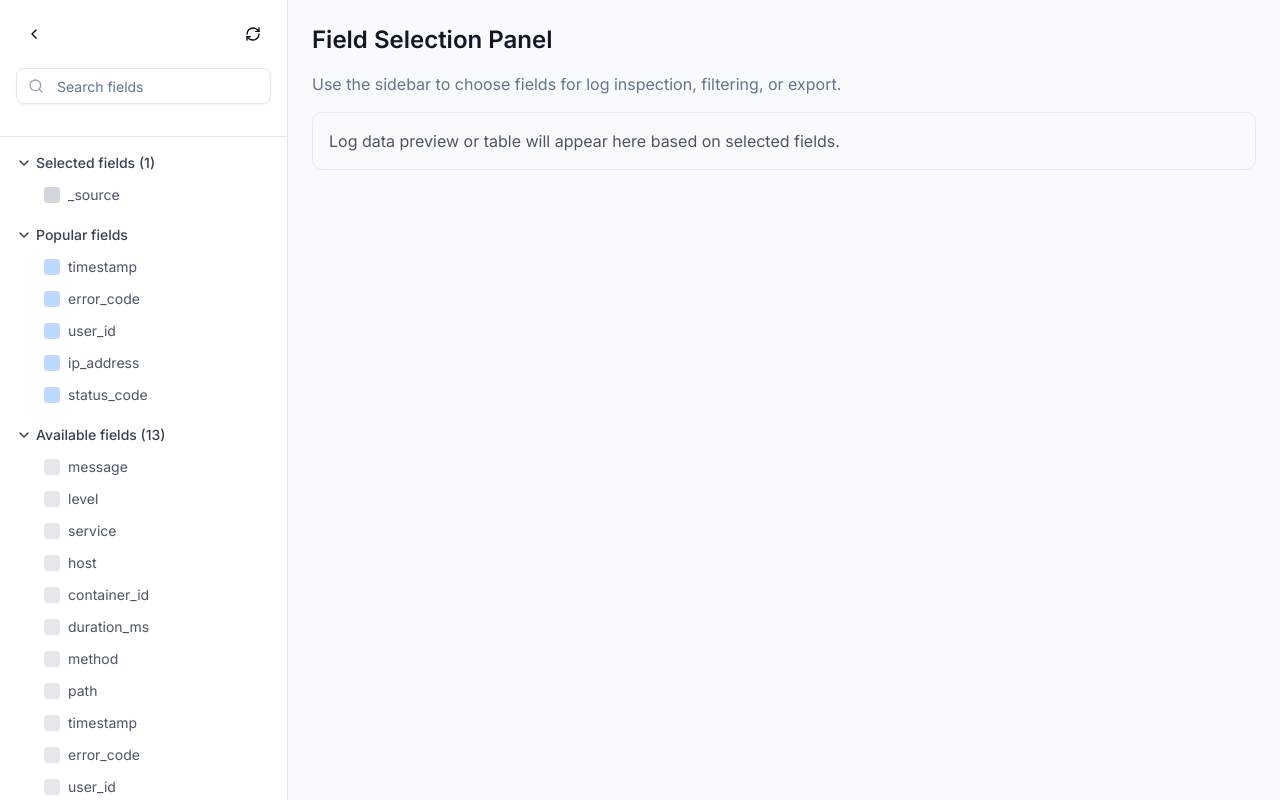
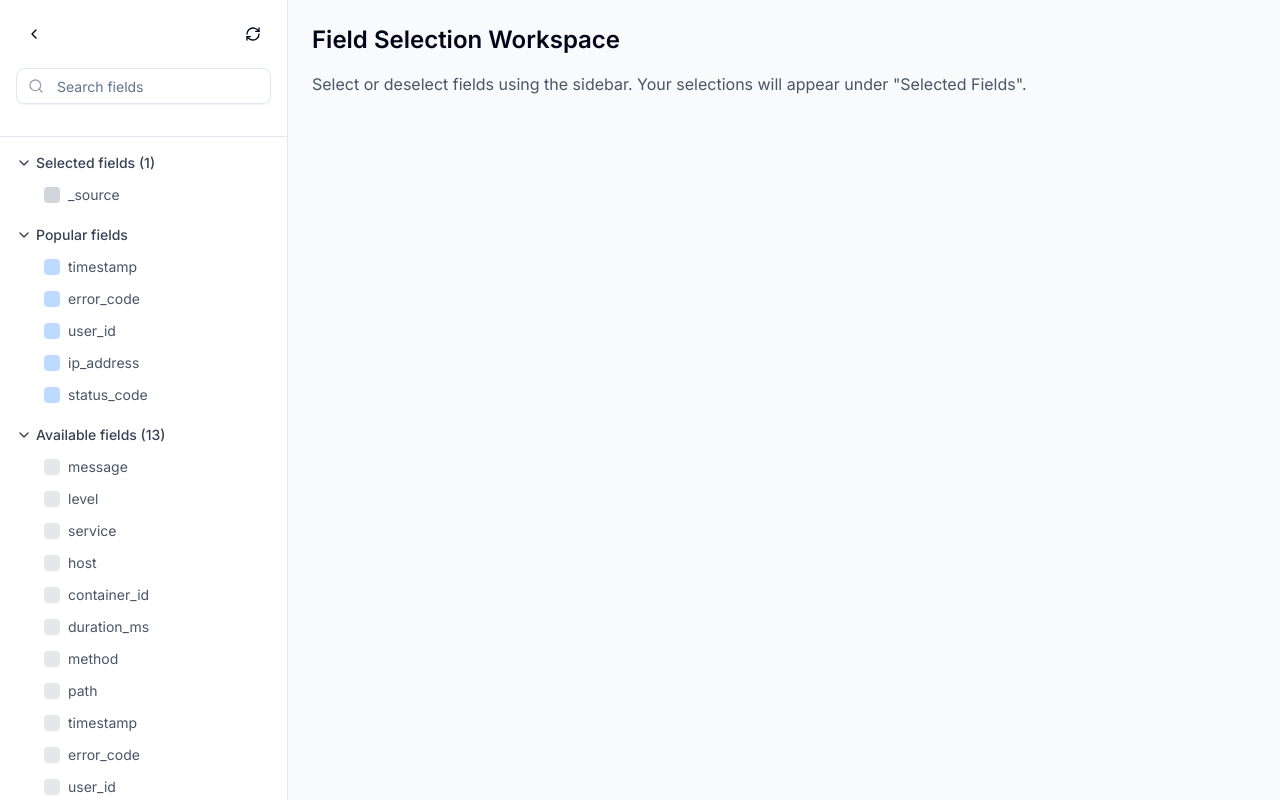
Before and after one commit to smileycookie/CyArt_frontend, a Next.js app in the folder frontend/: page /feature/fieldsidebar in a window 1280 px wide. Built offline with nearby package versions, Linux system fonts and the light colour scheme.

Commit message:
Deleted the slidebar1 which is off no use.

```diff
--- a/frontend/src/app/feature/fieldsidebar/page.tsx
+++ b/frontend/src/app/feature/fieldsidebar/page.tsx
@@ -1,25 +1,16 @@
-// app/field-sidebar/page.tsx
-import FieldSidebar from "@/components/feature03/FieldSidebar"
+// app/fields/page.tsx
+import FieldSidebar from '@/components/feature03/FieldSidebar'
 
-export default function FieldSidebarPage() {
+export default function FieldsPage() {
   return (
-    <main className="flex h-screen">
+    <div className="flex h-screen">
       <FieldSidebar />
-
-      {/* Main content area next to the sidebar */}
-      <div className="flex-1 p-6 overflow-y-auto">
-        <h1 className="text-2xl font-semibold mb-4 text-gray-900 dark:text-white">
-          Field Selection Panel
-        </h1>
-        <p className="text-muted-foreground mb-4">
-          Use the sidebar to choose fields for log inspection, filtering, or export.
+      <div className="flex-1 p-6">
+        <h1 className="text-2xl font-semibold mb-4">Field Selection Workspace</h1>
+        <p className="text-gray-600">
+          Select or deselect fields using the sidebar. Your selections will appear under "Selected Fields".
         </p>
-
-        {/* Optional placeholder for dynamic results/logs */}
-        <div className="border rounded-lg p-4 text-gray-600 dark:text-gray-300 bg-muted/10">
-          Log data preview or table will appear here based on selected fields.
-        </div>
       </div>
-    </main>
+    </div>
   )
 }
--- a/frontend/src/app/feature/sidebar1/page.tsx
+++ /dev/null
@@ -1,16 +0,0 @@
-// app/fields/page.tsx
-import FieldSidebar from '@/components/feature03/FieldSidebar'
-
-export default function FieldsPage() {
-  return (
-    <div className="flex h-screen">
-      <FieldSidebar />
-      <div className="flex-1 p-6">
-        <h1 className="text-2xl font-semibold mb-4">Field Selection Workspace</h1>
-        <p className="text-gray-600">
-          Select or deselect fields using the sidebar. Your selections will appear under "Selected Fields".
-        </p>
-      </div>
-    </div>
-  )
-}
```
